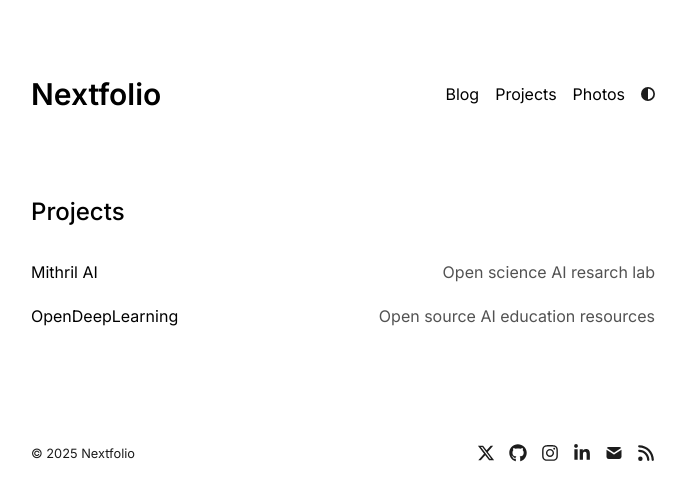
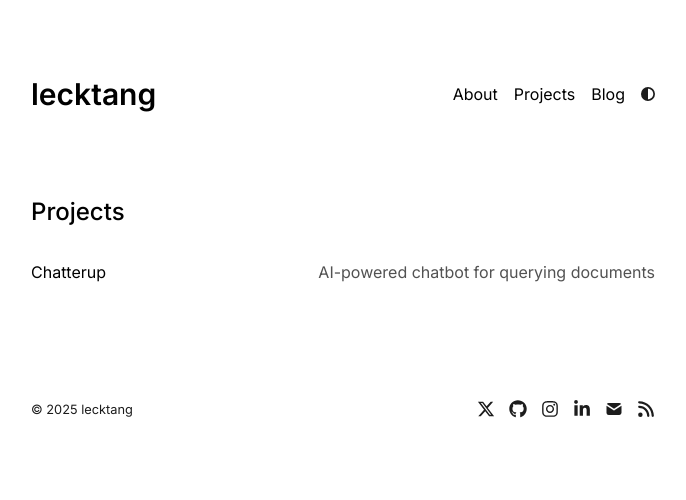
Before and after one commit to achrysaetos/portfolio-website, a Next.js app: page /projects in a window 1280 px wide. Shown: the top 500 px of the page, without its empty margins (297-983 px from the left). Built offline with nearby package versions, Linux system fonts and the light colour scheme.

Commit message:
personalize navbar and footer links

```diff
--- a/app/components/nav.tsx
+++ b/app/components/nav.tsx
@@ -3,9 +3,10 @@ import { ThemeSwitch } from "./theme-switch";
 import { metaData } from "../config";
 
 const navItems = {
+  "/": { name: "About" },
+  "/projects": { name: "Projects" },
   "/blog": { name: "Blog" },
-  "/projects": { name: "Projects" },
-  "/photos": { name: "Photos" },
+  // "/photos": { name: "Photos" },
 };
 
 export function Navbar() {
--- a/app/config.ts
+++ b/app/config.ts
@@ -1,16 +1,16 @@
 export const metaData = {
-  baseUrl: "https://nextfolio-template.vercel.app/",
-  title: "Nextfolio",
-  name: "Sirius",
+  baseUrl: "https://lecktang.com/",
+  title: "lecktang",
+  name: "Leck Tang",
   ogImage: "/opengraph-image.png",
   description:
     "A clean, fast, and lightweight portfolio template built with Next.js, Vercel, and Tailwind CSS for optimal performance.",
 };
 
 export const socialLinks = {
-  twitter: "https://x.com/1tssirius",
-  github: "https://github.com/1msirius/Nextfolio",
+  twitter: "https://x.com/lecktang",
+  github: "https://github.com/achrysaetos",
   instagram: "https://www.instagram.com/",
-  linkedin: "https://www.linkedin.com/",
+  linkedin: "https://www.linkedin.com/in/leck-tang-b15b89171",
   email: "mailto:example@gmail.com",
 };
--- a/app/projects/page.tsx
+++ b/app/projects/page.tsx
@@ -1,11 +1,26 @@
 import Link from "next/link";
 import type { Metadata } from "next";
-import { projects } from "./project-data";
 
 export const metadata: Metadata = {
   title: "Projects",
-  description: "Nextfolio Projects",
+  description: "My personal projects",
 };
+
+interface Project {
+  title: string;
+  year: number;
+  description: string;
+  url: string;
+}
+
+const projects: Project[] = [
+  {
+    title: "Chatterup",
+    year: 2023,
+    description: "AI-powered chatbot for querying documents",
+    url: "https://github.com/achrysaetos/nextjs-production",
+  },
+];
 
 export default function Projects() {
   return (
--- a/app/projects/project-data.tsx
+++ /dev/null
@@ -1,21 +0,0 @@
-export interface Project {
-  title: string;
-  year: number;
-  description: string;
-  url: string;
-}
-
-export const projects: Project[] = [
-  {
-    title: "Mithril AI",
-    year: 2024,
-    description: "Open science AI resarch lab",
-    url: "https://github.com/mithrilai",
-  },
-  {
-    title: "OpenDeepLearning",
-    year: 2023,
-    description: "Open source AI education resources",
-    url: "https://opendeeplearning.xyz/",
-  },
-];
```
